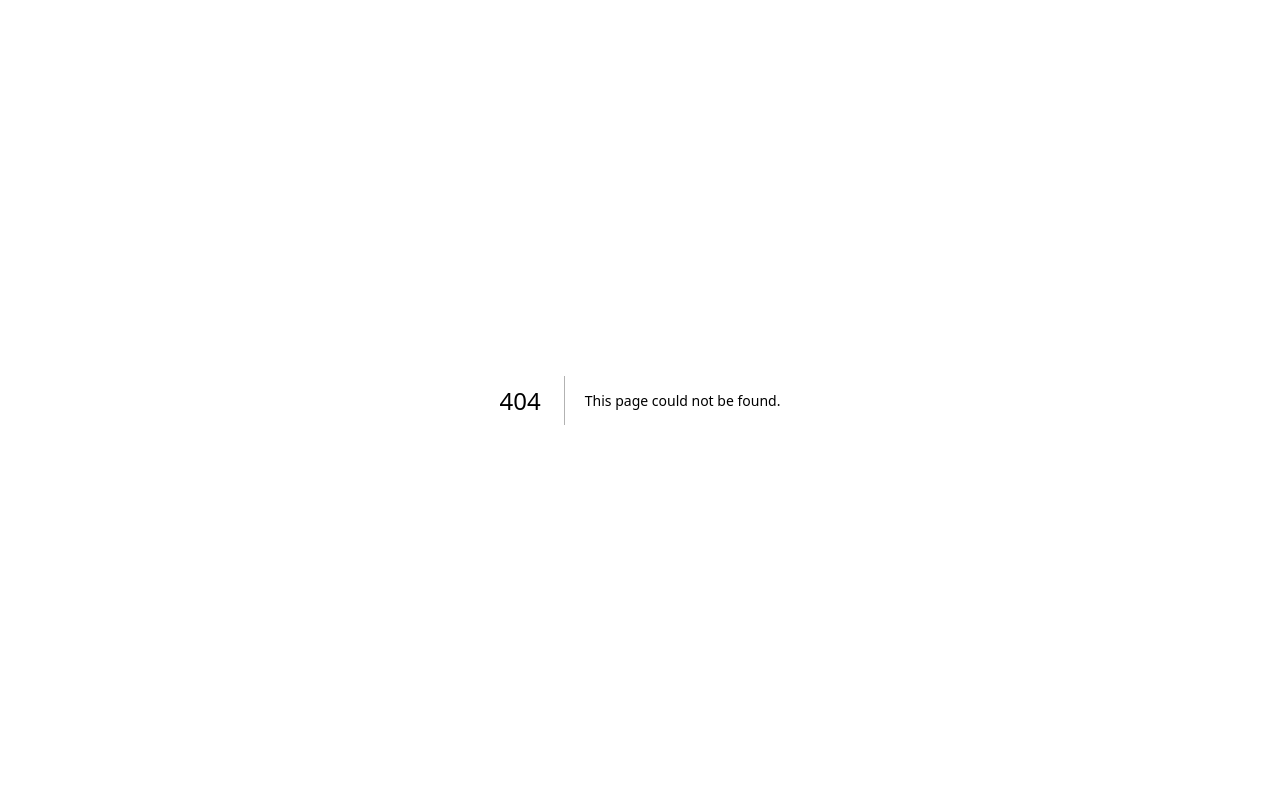
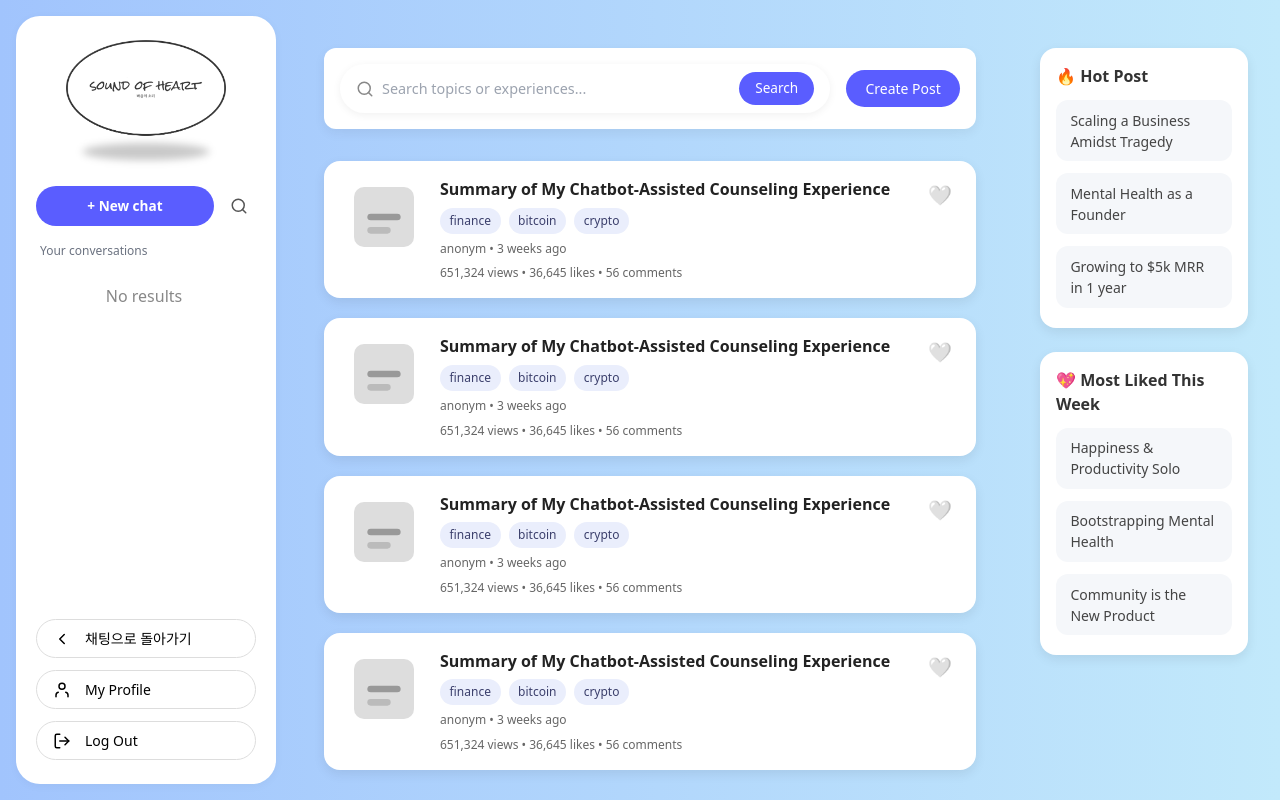
Before and after one commit to NongShiN/2025_CAPSTONE, a Next.js app in the folder front/: page /community in a window 1280 px wide. Before the commit this address had no page. Built offline with nearby package versions, Linux system fonts and the light colour scheme.

Commit message:
feat#35 refactor: 세션 재조정 + 사이드바 버튼 추가 + 커뮤니티 페이지 조정

```diff
--- /dev/null
+++ b/front/components/CommunityPage.jsx
@@ -0,0 +1,79 @@
+// CommunityPage.jsx - unified top bar (search + post button)
+import React from "react";
+import Sidebar from "@/components/Sidebar";
+import styles from "@/styles/CommunityPage.module.css";
+
+export default function CommunityPage({ theme = "blue" }) {
+    return (
+        <div className={`${styles.communityPage} ${styles[theme + "Theme"]}`}>
+            <Sidebar />
+            <main className={styles.mainContent}>
+                <div className={styles.topBarWrapper}>
+                    <div className={styles.inputSearchBox}>
+                        <svg
+                            xmlns="http://www.w3.org/2000/svg"
+                            className={styles.searchIcon}
+                            viewBox="0 0 24 24"
+                            fill="none"
+                            stroke="currentColor"
+                            strokeWidth="2"
+                            strokeLinecap="round"
+                            strokeLinejoin="round"
+                        >
+                            <circle cx="11" cy="11" r="8" />
+                            <line x1="21" y1="21" x2="16.65" y2="16.65" />
+                        </svg>
+                        <input
+                            className={styles.inputField}
+                            placeholder="Search topics or experiences..."
+                        />
+                        <button className={styles.searchBtn}>Search</button>
+                    </div>
+                    <button className={styles.createPostButton}>Create Post</button>
+                </div>
+
+                <div className={styles.postList}>
+                    {[1,2,3,4].map(post => (
+                        <div key={post} className={styles.postCard}>
+                            <svg viewBox="0 0 24 24" fill="none" width="80" height="80">
+                                <rect x="3" y="3" width="18" height="18" rx="3" fill="#ddd" />
+                                <path d="M8 12h8" stroke="#999" strokeWidth="2" strokeLinecap="round" />
+                                <path d="M8 16h5" stroke="#bbb" strokeWidth="2" strokeLinecap="round" />
+                            </svg>
+                            <div className={styles.postContent}>
+                                <div className={styles.postTitle}>Summary of My Chatbot-Assisted Counseling Experience</div>
+                                <div className={styles.tagGroup}>
+                                    {["finance", "bitcoin", "crypto"].map(tag => (
+                                        <span key={tag} className={styles.tag}>{tag}</span>
+                                    ))}
+                                </div>
+                                <div className={styles.postMeta}>anonym • 3 weeks ago</div>
+                                <div className={styles.postStats}>651,324 views • 36,645 likes • 56 comments</div>
+                            </div>
+                            <button className={styles.heartBtn}>🤍</button>
+                        </div>
+                    ))}
+                </div>
+            </main>
+
+            <aside className={styles.rightSidebar}>
+                <div className={styles.sectionBox}>
+                    <h4>🔥 Hot Post</h4>
+                    <ul className={styles.sideList}>
+                        <li>Scaling a Business Amidst Tragedy</li>
+                        <li>Mental Health as a Founder</li>
+                        <li>Growing to $5k MRR in 1 year</li>
+                    </ul>
+                </div>
+                <div className={styles.sectionBox}>
+                    <h4>💖 Most Liked This Week</h4>
+                    <ul className={styles.sideList}>
+                        <li>Happiness & Productivity Solo</li>
+                        <li>Bootstrapping Mental Health</li>
+                        <li>Community is the New Product</li>
+                    </ul>
+                </div>
+            </aside>
+        </div>
+    );
+}
--- /dev/null
+++ b/front/pages/community.js
@@ -0,0 +1,7 @@
+// pages/community.js
+import dynamic from "next/dynamic";
+const CommunityPage = dynamic(() => import("@/components/CommunityPage"), { ssr: false });
+
+export default function Community() {
+    return <CommunityPage />;
+}
--- /dev/null
+++ b/front/styles/CommunityPage.module.css
@@ -0,0 +1,236 @@
+.communityPage {
+    display: flex;
+    flex-direction: row;
+    height: 100vh;
+    padding: 16px;
+    gap: 16px;
+    width: 100%;
+    box-sizing: border-box;
+}
+
+.blueTheme {
+    background: linear-gradient(to right, #a1c4fd, #c2e9fb);
+}
+.purpleTheme {
+    background: linear-gradient(to right, #d4aaff, #c2c2ff);
+}
+.pinkTheme {
+    background: linear-gradient(to right, #fbc2eb, #a6c1ee);
+}
+
+.sidebar {
+    width: 260px;
+    background-color: white;
+    border-radius: 1.5rem;
+    padding: 1.5rem 1.25rem;
+    display: flex;
+    flex-direction: column;
+    justify-content: space-between;
+    box-shadow: 0 2px 10px rgba(0, 0, 0, 0.04);
+    box-sizing: border-box;
+    overflow: hidden;
+    margin-bottom: 20px;
+    height: calc(100vh - 32px);
+    flex-shrink: 0;
+}
+
+.mainContent {
+    flex: 1;
+    min-width: 0;
+    padding: 2rem;
+    height: 100%;
+    overflow-y: auto;
+}
+
+.mainContent::-webkit-scrollbar {
+    width: 8px;
+}
+.mainContent::-webkit-scrollbar-track {
+    background: transparent;
+}
+.mainContent::-webkit-scrollbar-thumb {
+    background: rgba(90, 93, 255, 0.4);
+    border-radius: 9999px;
+}
+.mainContent::-webkit-scrollbar-thumb:hover {
+    background: rgba(90, 93, 255, 0.7);
+}
+
+.rightSidebar {
+    width: 240px;
+    padding: 2rem 1rem;
+    background: transparent;
+    flex-shrink: 0;
+    box-sizing: border-box;
+}
+
+.sectionBox {
+    background: white;
+    padding: 1rem 1rem 1.25rem;
+    border-radius: 16px;
+    box-shadow: 0 4px 12px rgba(0, 0, 0, 0.08);
+    margin-bottom: 1.5rem;
+}
+
+.sectionBox h4 {
+    margin-bottom: 0.75rem;
+    font-size: 1rem;
+    font-weight: 600;
+    color: #333;
+    display: flex;
+    align-items: center;
+    gap: 6px;
+}
+
+.sideList {
+    list-style: none;
+    padding: 0;
+    margin: 0;
+    display: flex;
+    flex-direction: column;
+    gap: 0.75rem;
+}
+.sideList li {
+    font-size: 0.875rem;
+    color: #444;
+    background: #f5f7fa;
+    padding: 0.6rem 0.9rem;
+    border-radius: 12px;
+    cursor: pointer;
+    transition: background 0.2s;
+}
+.sideList li:hover {
+    background: #e9efff;
+}
+
+.topBarWrapper {
+    position: sticky;
+    top: 0;
+    z-index: 10;
+    display: flex;
+    align-items: center;
+    justify-content: space-between;
+    gap: 1rem;
+    margin-bottom: 2rem;
+    background: white;
+    box-shadow: 0 4px 12px rgba(0, 0, 0, 0.06);
+    padding: 1rem;
+    border-radius: 12px;
+}
+
+.inputSearchBox {
+    display: flex;
+    align-items: center;
+    background: white;
+    border-radius: 9999px;
+    padding: 0.5rem 1rem;
+    box-shadow: 0 2px 8px rgba(0, 0, 0, 0.06);
+    gap: 0.5rem;
+    flex: 1;
+}
+
+.searchIcon {
+    width: 18px;
+    height: 18px;
+    stroke: #888;
+}
+
+.inputField {
+    flex: 1;
+    border: none;
+    outline: none;
+    font-size: 0.9rem;
+    background: transparent;
+    color: #333;
+}
+
+.searchBtn {
+    background-color: #5A5DFF;
+    color: white;
+    border: none;
+    padding: 0.4rem 1rem;
+    font-size: 0.85rem;
+    border-radius: 9999px;
+    cursor: pointer;
+}
+
+.createPostButton {
+    background-color: #5A5DFF;
+    color: white;
+    padding: 0.5rem 1.2rem;
+    border-radius: 9999px;
+    border: none;
+    font-weight: 500;
+    font-size: 0.875rem;
+    cursor: pointer;
+}
+
+.postList {
+    display: flex;
+    flex-direction: column;
+    gap: 1.25rem;
+}
+
+.postCard {
+    display: flex;
+    align-items: flex-start;
+    background: white;
+    border-radius: 16px;
+    box-shadow: 0 4px 12px rgba(0, 0, 0, 0.08);
+    padding: 1rem 1.25rem;
+    gap: 1rem;
+}
+
+.thumbnail {
+    width: 72px;
+    height: 72px;
+    border-radius: 12px;
+    background-color: #f1f1f1;
+    flex-shrink: 0;
+}
+
+.postContent {
+    flex: 1;
+    display: flex;
+    flex-direction: column;
+    gap: 0.4rem;
+}
+
+.postTitle {
+    font-size: 1rem;
+    font-weight: 600;
+    color: #222;
+}
+
+.tagGroup {
+    display: flex;
+    flex-wrap: wrap;
+    gap: 0.5rem;
+}
+
+.tag {
+    background: #eaeefc;
+    color: #3b3f6c;
+    font-size: 0.75rem;
+    padding: 0.25rem 0.6rem;
+    border-radius: 9999px;
+}
+
+.postMeta, .postStats {
+    font-size: 0.75rem;
+    color: #666;
+}
+
+.heartBtn {
+    background: none;
+    border: none;
+    font-size: 1.2rem;
+    color: #ccc;
+    cursor: pointer;
+    align-self: flex-start;
+    padding: 0.25rem;
+    transition: color 0.2s;
+}
+.heartBtn:hover {
+    color: #ff4d6d;
+}
```
